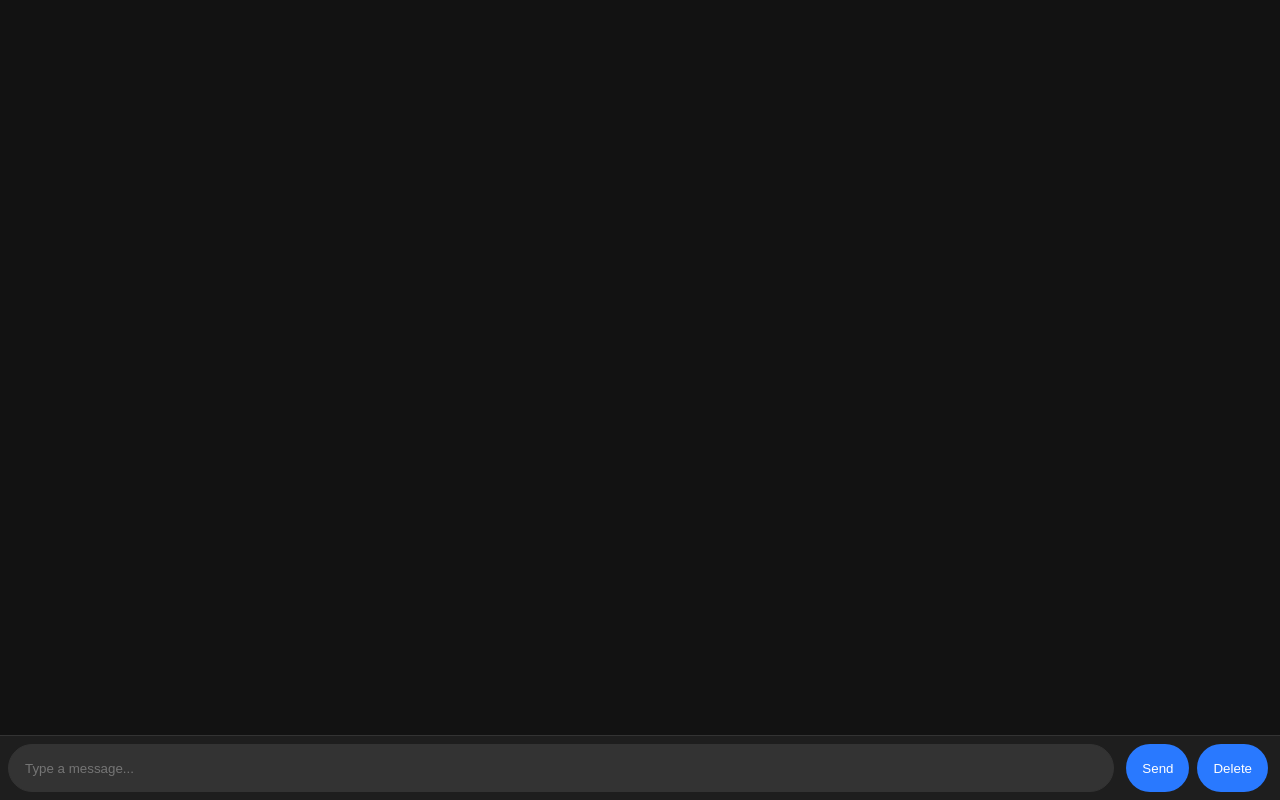
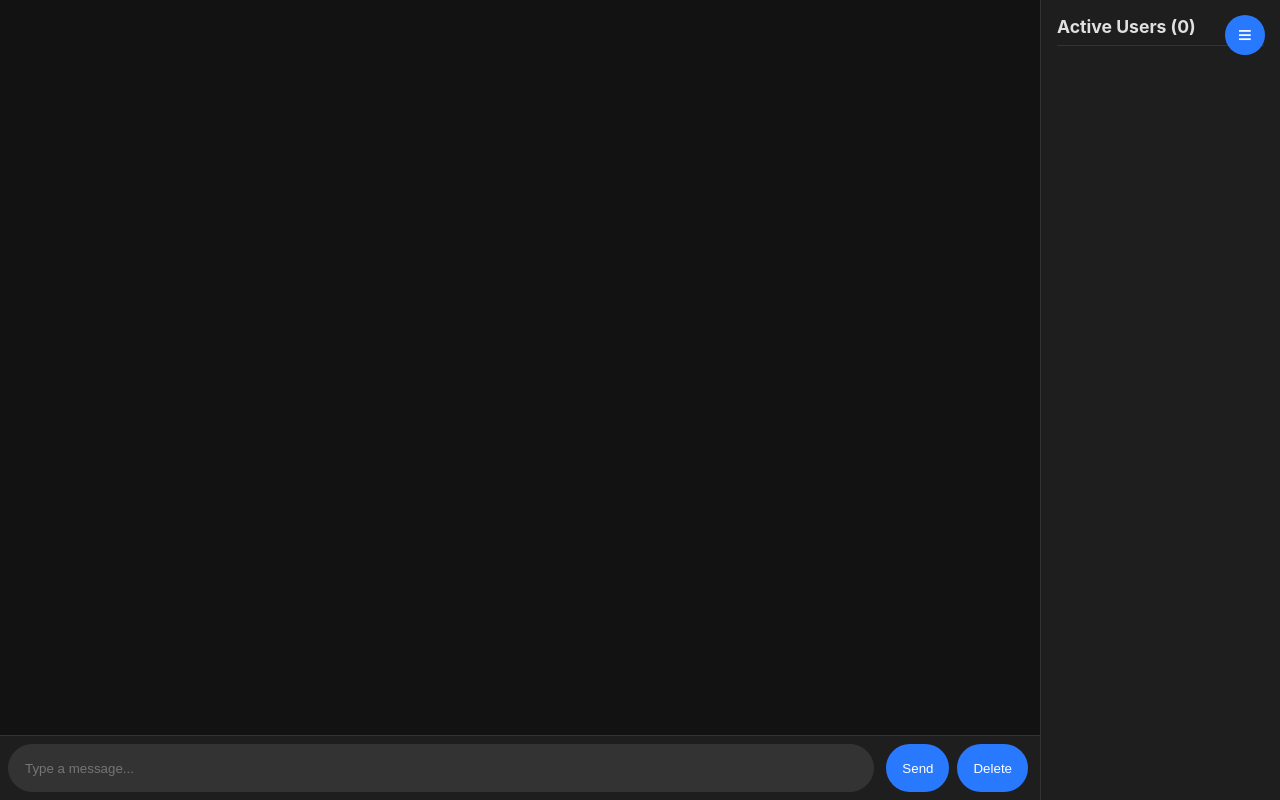
Before and after one commit to pxtvn/chat, a website: page index.html in a window 1280 px wide. Both pictures are taken after typing "Sample" into the empty fields and a click on the button "Join Chat". Drawn offline with Linux system fonts and the light colour scheme.

Commit message:
Feat: Add active user list sidebar

```diff
--- a/index.html
+++ b/index.html
@@ -7,7 +7,6 @@
     <link rel="manifest" href="/manifest.json">
     <title>Quick Chat</title>
     <style>
-        /* Toàn bộ CSS không thay đổi */
         :root {
             --background-color: #121212;
             --surface-color: #1E1E1E;
@@ -16,23 +15,90 @@
             --accent-color: #2979FF;
             --danger-color: #CF6679;
             --border-color: #333;
+            --online-color: #28a745;
         }
-        body { background-color: var(--background-color); color: var(--primary-text-color); margin: 0; padding-bottom: 5rem; font-family: -apple-system, BlinkMacSystemFont, "Segoe UI", Roboto, Helvetica, Arial, sans-serif; }
-        #chat-app { display: none; }
-        #messages { list-style-type: none; margin: 0; padding: 1rem; }
+        * { box-sizing: border-box; }
+        html, body {
+            height: 100%;
+            overflow: hidden; /* Ngăn body bị cuộn */
+        }
+        body {
+            background-color: var(--background-color);
+            color: var(--primary-text-color);
+            margin: 0;
+            font-family: -apple-system, BlinkMacSystemFont, "Segoe UI", Roboto, Helvetica, Arial, sans-serif;
+        }
+
+        #app-container {
+            display: flex;
+            height: 100vh;
+        }
+        #chat-wrapper {
+            flex-grow: 1;
+            display: flex;
+            flex-direction: column;
+            height: 100%;
+        }
+        main {
+            flex-grow: 1;
+            overflow-y: auto; /* Chỉ cho phép vùng tin nhắn được cuộn */
+            padding: 1rem;
+        }
+        #messages { list-style-type: none; margin: 0; padding: 0; }
         #messages > li { background-color: var(--surface-color); padding: 0.75rem 1rem; margin-bottom: 0.5rem; border-radius: 0.8rem; word-wrap: break-word; border: 1px solid var(--border-color); }
         .system-message { color: var(--secondary-text-color); font-style: italic; background: none !important; text-align: center; border: none !important; }
         .message-sender { font-weight: bold; margin-right: 8px; }
-        #form-container { background-color: var(--surface-color); padding: 0.5rem; position: fixed; bottom: 0; left: 0; right: 0; border-top: 1px solid var(--border-color); }
+
+        #form-container { background-color: var(--surface-color); padding: 0.5rem; border-top: 1px solid var(--border-color); }
         #form { display: flex; height: 3rem; }
         #input { background-color: #333; color: var(--primary-text-color); border: 1px solid var(--border-color); padding: 0 1rem; flex-grow: 1; border-radius: 2rem; margin-right: 0.5rem; }
         #form button { background: var(--accent-color); border: none; padding: 0 1rem; margin: 0 0.25rem; border-radius: 2rem; color: #fff; cursor: pointer; }
         #clearBtn { background-color: var(--danger-color); }
-        #welcome-overlay { position: fixed; top: 0; left: 0; width: 100%; height: 100%; background-color: rgba(0, 0, 0, 0.7); display: flex; justify-content: center; align-items: center; z-index: 1000; }
+
+        #user-sidebar {
+            width: 240px;
+            flex-shrink: 0; /* Ngăn sidebar bị co lại */
+            background-color: var(--surface-color);
+            border-left: 1px solid var(--border-color);
+            padding: 1rem;
+            display: flex;
+            flex-direction: column;
+            transition: margin-right 0.3s ease-in-out;
+        }
+        #user-sidebar.hidden {
+            margin-right: -282px; /* width + padding*2 + border */
+        }
+        #user-list-header {
+            font-size: 1.1rem;
+            font-weight: bold;
+            margin-bottom: 1rem;
+            border-bottom: 1px solid var(--border-color);
+            padding-bottom: 0.5rem;
+        }
+        #user-list { list-style: none; padding: 0; margin: 0; }
+        #user-list li { padding: 0.5rem 0; display: flex; align-items: center; word-break: break-all; }
+        .status-dot { height: 8px; width: 8px; background-color: var(--online-color); border-radius: 50%; margin-right: 10px; flex-shrink: 0; }
+        #toggle-user-list-btn {
+            position: fixed;
+            top: 15px;
+            right: 15px;
+            z-index: 1001;
+            background: var(--accent-color);
+            color: white;
+            border: none;
+            border-radius: 50%;
+            width: 40px;
+            height: 40px;
+            font-size: 1.5rem;
+            cursor: pointer;
+            display: none; /* Ban đầu ẩn đi */
+        }
+
+        #welcome-overlay { position: fixed; top: 0; left: 0; width: 100%; height: 100%; background-color: rgba(0, 0, 0, 0.7); display: flex; justify-content: center; align-items: center; z-index: 2000; }
         #welcome-modal { background-color: var(--surface-color); padding: 2rem; border-radius: 12px; text-align: center; border: 1px solid var(--border-color); }
         #welcome-modal h2 { margin-top: 0; }
-        #name-input { width: 80%; padding: 0.75rem; border-radius: 8px; border: 1px solid var(--border-color); background-color: #333; color: var(--primary-text-color); margin-bottom: 1rem; text-align: center; }
-        #join-btn { width: 50%; padding: 0.75rem; border-radius: 8px; border: none; background-color: var(--accent-color); color: #fff; font-weight: bold; cursor: pointer; }
+        #name-input { width: 80%; padding: 0.75rem; border-radius: 8px; border: 1px solid var(--border-color); background-color: #333; color: var(--primary-text-color); margin-bottom: 1rem; text-align: center; font-size: 1rem; }
+        #join-btn { width: 50%; padding: 0.75rem; border-radius: 8px; border: none; background-color: var(--accent-color); color: #fff; font-weight: bold; cursor: pointer; font-size: 1rem; }
     </style>
 </head>
 <body>
@@ -47,8 +113,11 @@
         </div>
     </div>
 
-    <div id="chat-app">
+    <div id="app-container" style="display: none;">
+        <div id="chat-wrapper">
+            <main>
                 <ul id="messages"></ul>
+            </main>
             <div id="form-container">
                 <form id="form" action="">
                     <input id="input" autocomplete="off" placeholder="Type a message..." />
@@ -57,11 +126,19 @@
                 </form>
             </div>
         </div>
+        <aside id="user-sidebar">
+            <div id="user-list-header">Active Users (<span id="user-count">0</span>)</div>
+            <ul id="user-list"></ul>
+        </aside>
+    </div>
+
+    <button id="toggle-user-list-btn">≡</button>
 
     <audio id="notification-sound" src="/sounds/notification.mp3" preload="auto"></audio>
 
     <script>
-        const chatApp = document.getElementById('chat-app');
+        // Lấy các phần tử DOM
+        const appContainer = document.getElementById('app-container');
         const welcomeOverlay = document.getElementById('welcome-overlay');
         const nameForm = document.getElementById('name-form');
         const nameInput = document.getElementById('name-input');
@@ -69,21 +146,30 @@
         const input = document.getElementById('input');
         const messages = document.getElementById('messages');
         const clearBtn = document.getElementById('clearBtn');
+        const userSidebar = document.getElementById('user-sidebar');
+        const userList = document.getElementById('user-list');
+        const userCount = document.getElementById('user-count');
+        const toggleBtn = document.getElementById('toggle-user-list-btn');
         const notificationSound = document.getElementById('notification-sound');
         const originalTitle = document.title;
+
+        // Biến trạng thái
         let unreadMessages = 0;
         let ws;
 
+        // Xử lý khi người dùng nhập tên và tham gia
         nameForm.addEventListener('submit', (e) => {
             e.preventDefault();
             const username = nameInput.value.trim();
             if (username) {
                 welcomeOverlay.style.display = 'none';
-                chatApp.style.display = 'block';
+                appContainer.style.display = 'flex';
+                toggleBtn.style.display = 'block';
                 initializeWebSocket(username);
             }
         });
 
+        // Hàm để khởi tạo và quản lý WebSocket
         function initializeWebSocket(username) {
             const protocol = window.location.protocol === 'https:' ? 'wss:' : 'ws:';
             ws = new WebSocket(`${protocol}//${window.location.host}`);
@@ -94,22 +180,22 @@
 
             ws.onmessage = (event) => {
                 const message = JSON.parse(event.data);
-                const item = document.createElement('li');
 
-                // Logic chính để hiển thị thông báo
+                if (message.type === 'user_list') {
+                    updateUserList(message.users);
+                    return;
+                }
+
                 if (message.username && document.hidden) {
                     unreadMessages++;
-
-                    // 1. Phát âm thanh
                     notificationSound.play().catch(e => console.error("Audio play failed:", e));
-                    // 2. Cập nhật tiêu đề tab
                     document.title = `(${unreadMessages}) ${originalTitle}`;
-                    // 3. THÊM MỚI: Cập nhật huy hiệu ứng dụng
                     if ('setAppBadge' in navigator) {
                         navigator.setAppBadge(unreadMessages);
                     }
                 }
 
+                const item = document.createElement('li');
                 switch (message.type) {
                     case 'clear_confirmed':
                         messages.innerHTML = '';
@@ -123,22 +209,31 @@
                         break;
                 }
                 messages.appendChild(item);
-                window.scrollTo(0, document.body.scrollHeight);
+                // Cuộn xuống tin nhắn cuối cùng
+                messages.parentElement.scrollTop = messages.parentElement.scrollHeight;
             };
         }
 
         function sendMessage(type, content) {
             if (ws && ws.readyState === WebSocket.OPEN) {
-                ws.send(JSON.stringify({ type: type, content: content }));
+                ws.send(JSON.stringify({ type, content }));
             }
         }
 
-        // Cập nhật sự kiện visibilitychange để xóa huy hiệu
+        function updateUserList(users) {
+            userList.innerHTML = '';
+            userCount.textContent = users.length;
+            users.forEach(user => {
+                const item = document.createElement('li');
+                item.innerHTML = `<span class="status-dot"></span><span style="color: ${user.color};">${user.username}</span>`;
+                userList.appendChild(item);
+            });
+        }
+
         document.addEventListener('visibilitychange', () => {
             if (!document.hidden) {
                 unreadMessages = 0;
                 document.title = originalTitle;
-                // THÊM MỚI: Xóa huy hiệu ứng dụng khi người dùng quay lại
                 if ('clearAppBadge' in navigator) {
                     navigator.clearAppBadge();
                 }
@@ -159,6 +254,10 @@
             }
         });
 
+        toggleBtn.addEventListener('click', () => {
+            userSidebar.classList.toggle('hidden');
+        });
+
         if ('serviceWorker' in navigator) {
             window.addEventListener('load', () => {
                 navigator.serviceWorker.register('/sw.js');
```
Also changed, not shown: server.js (+22 -13 lines). Lines whose indentation alone changed are shown as unchanged.
